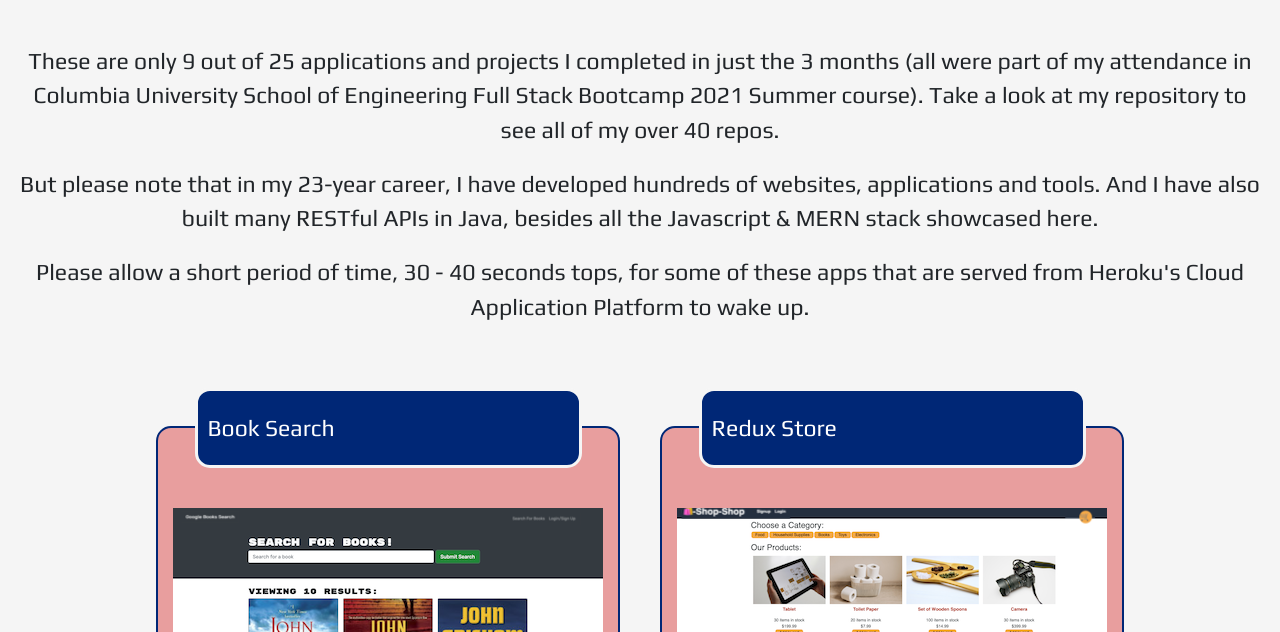
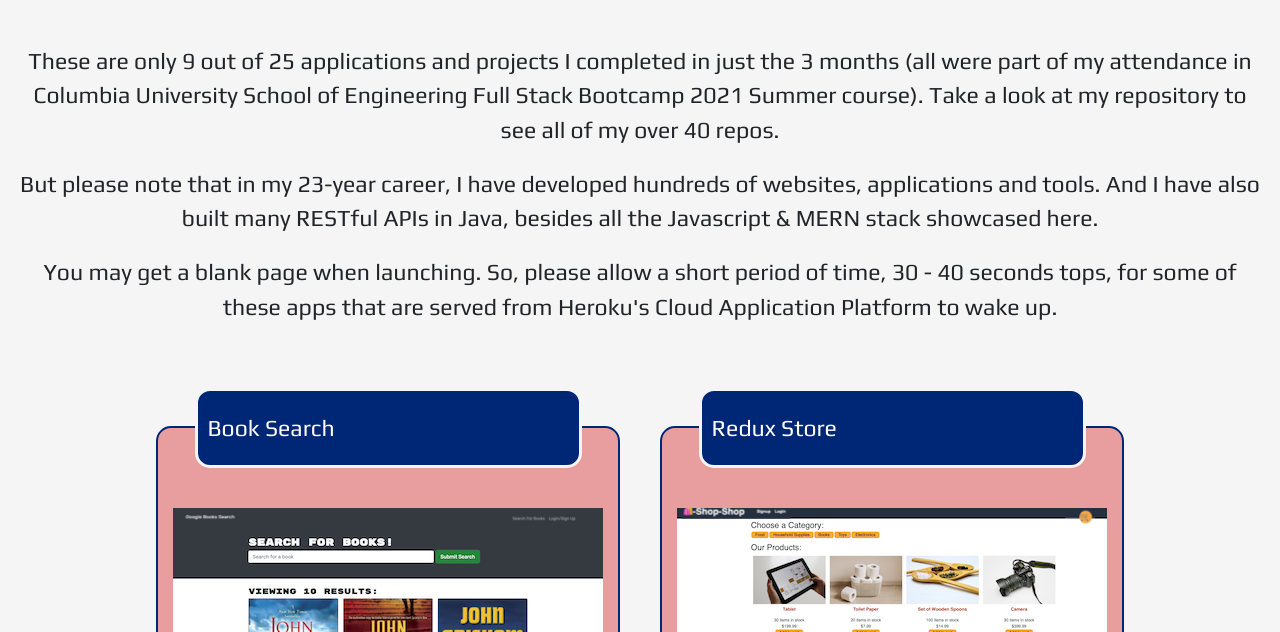
Before and after one commit to csalhab/official-portfolio, a website: page portfolio.html in a window 1280 px wide. Shown: the part 168-800 px from the top of the page. Drawn offline with nearby package versions, Linux system fonts and the light colour scheme; a web font is replaced by a local one.

Commit message:
added info about blank page when launching need time

```diff
--- a/portfolio.html
+++ b/portfolio.html
@@ -79,9 +79,9 @@
         APIs in Java, besides all the Javascript & MERN stack showcased here.
       </p>
       <p>
-        Please allow a short period of time, 30 - 40 seconds tops, for some of
-        these apps that are served from Heroku's Cloud Application Platform to
-        wake up.
+        You may get a blank page when launching. So, please allow a short period
+        of time, 30 - 40 seconds tops, for some of these apps that are served
+        from Heroku's Cloud Application Platform to wake up.
       </p>
     </div>
 
```
